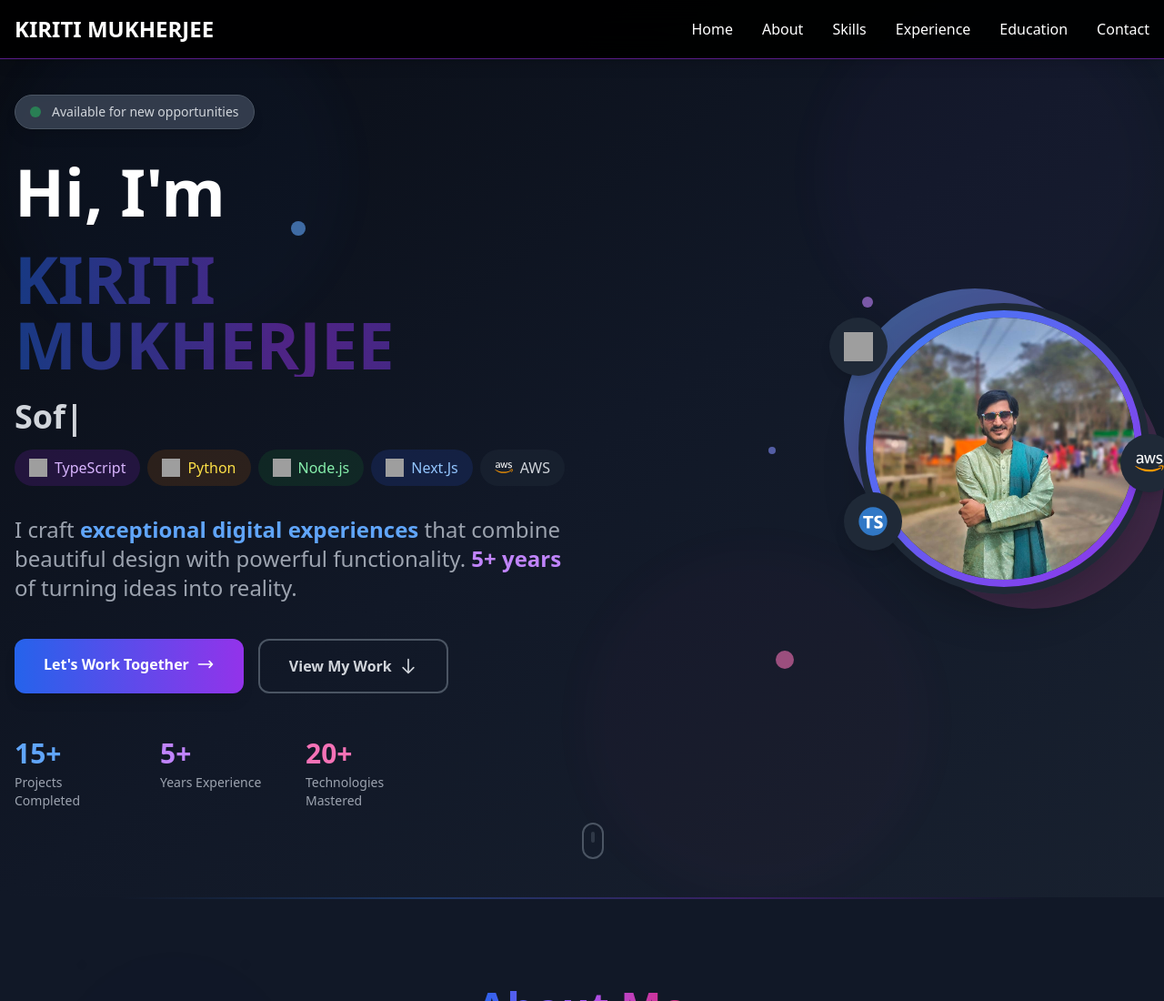
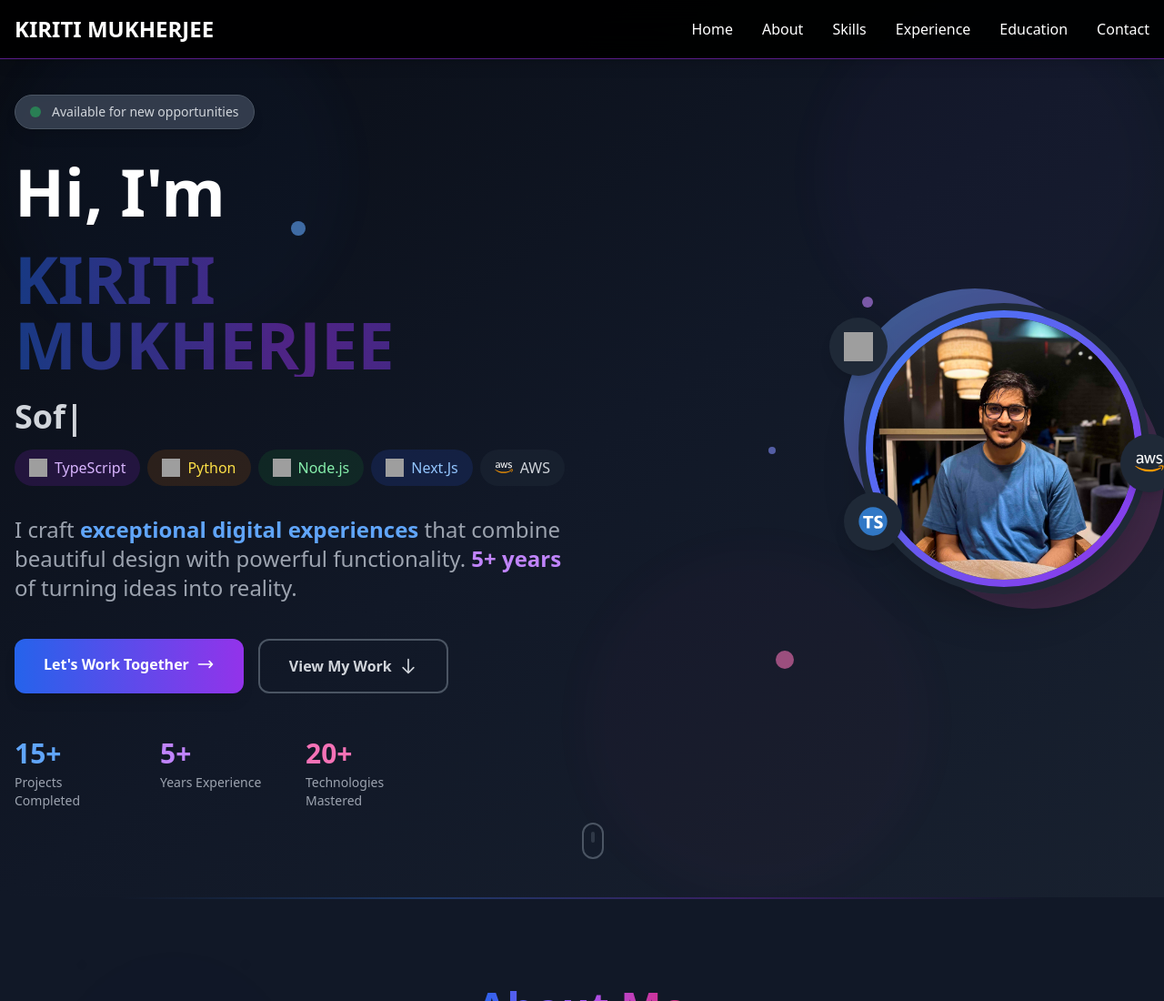
Before and after one commit to magic-kiri/magic-kiri-portfolio, a plain HTML site: page index.html in a window 1280 px wide. Shown: the top 1100 px of the page at 91% size. Drawn offline with nearby package versions, Linux system fonts and the light colour scheme; grey boxes are pictures that could not be loaded.

Commit message:
chore: use new photo:

```diff
--- a/index.html
+++ b/index.html
@@ -1521,7 +1521,7 @@
                   class="w-full h-full rounded-full overflow-hidden bg-white dark:bg-gray-800"
                 >
                   <img
-                    src="public/photo_myself.jpg"
+                    src="public/photo_me.jpg"
                     alt="Kiriti Mukherjee"
                     class="w-full h-full object-cover hover:scale-110 transition-transform duration-500"
                     title="Kiriti Mukherjee - Full Stack Engineer"
```
Also changed, not shown: public/Photo_me.jpg (added).
